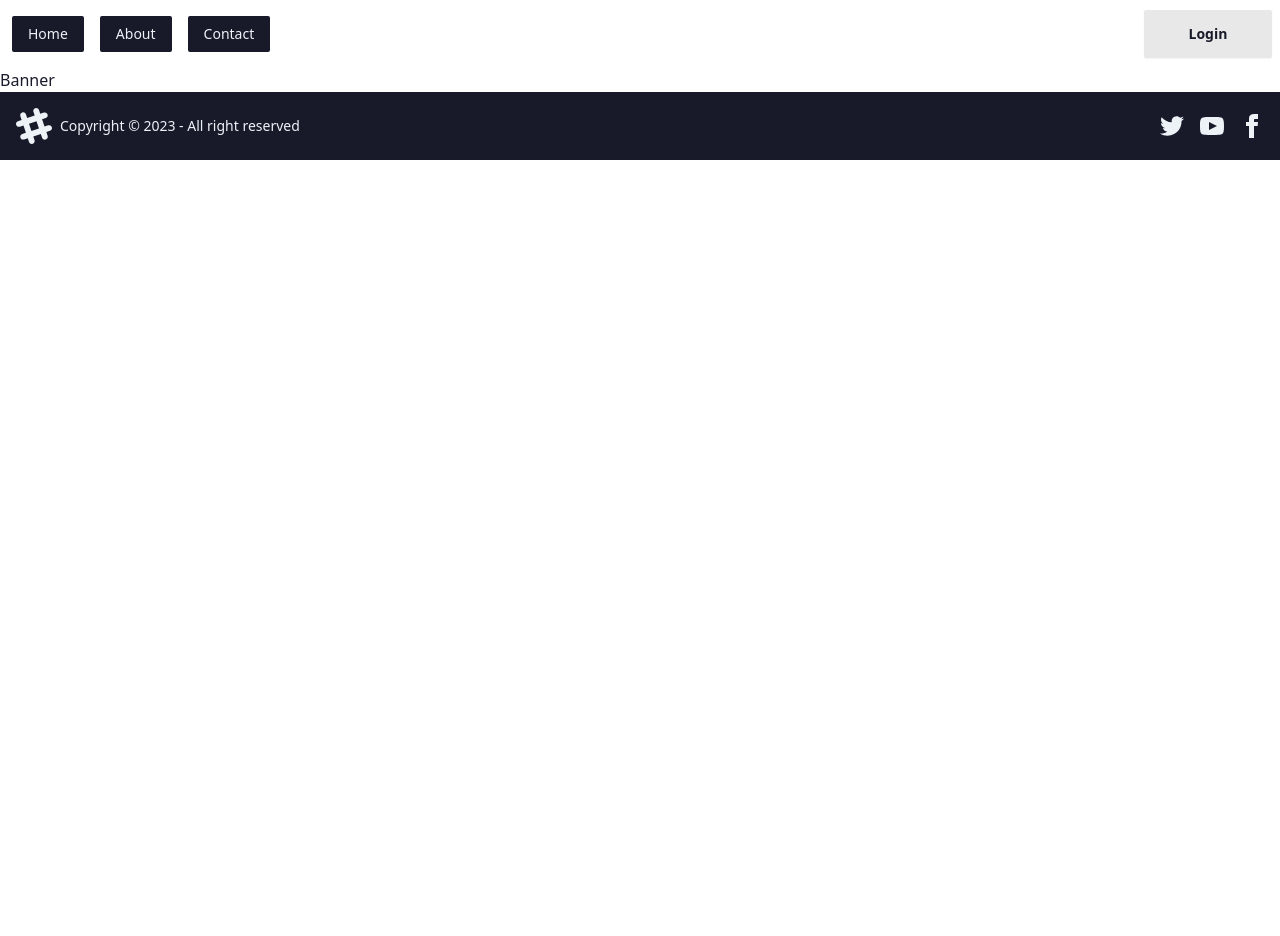
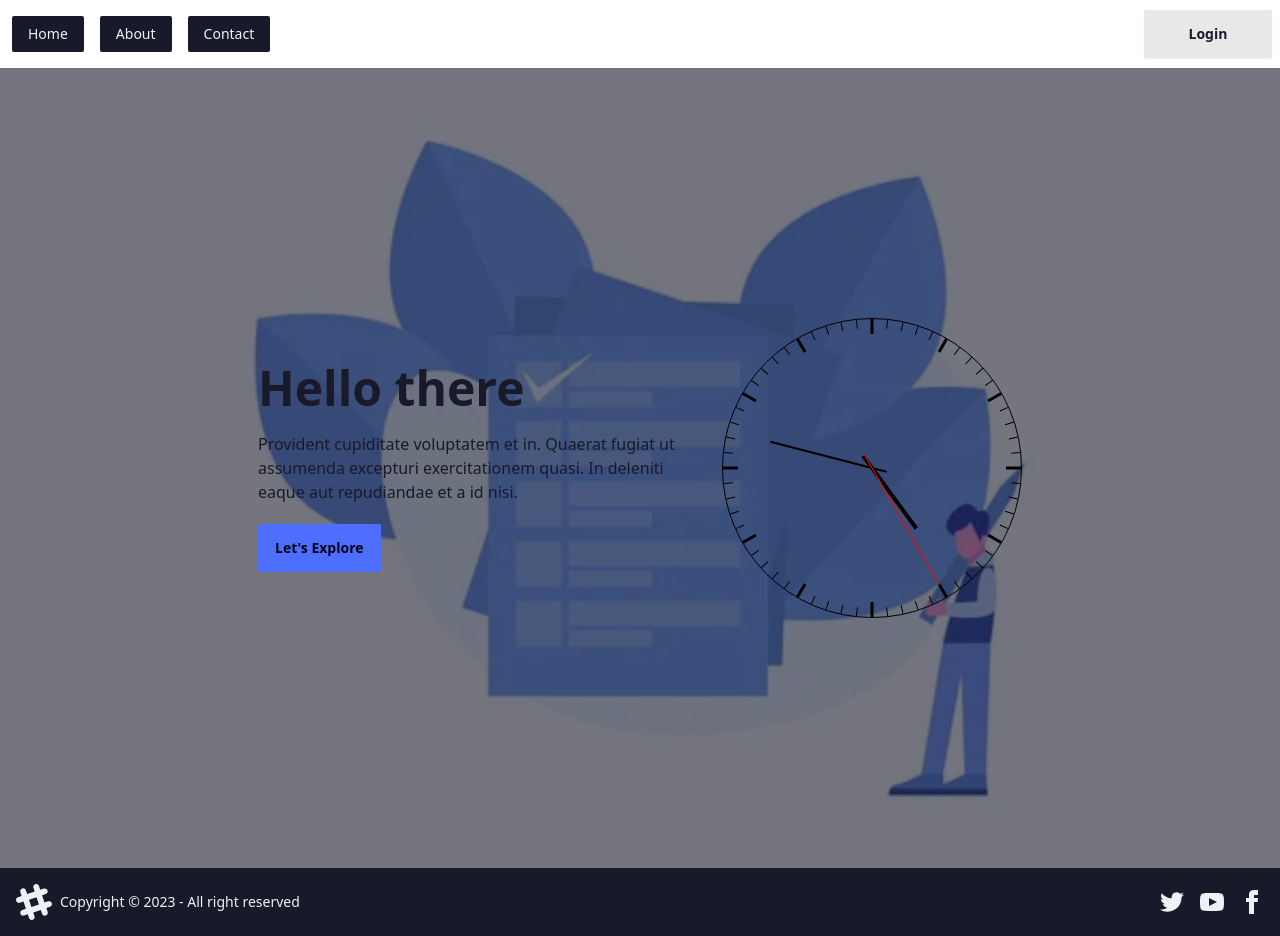
Before and after one commit to RafiKK98/task-management-platform, a React (Vite) app: page / in a window 1280 px wide. Before the commit the page ends 800 px from the top, so only its background shows below. Built offline with nearby package versions, Linux system fonts and the light colour scheme; no server answers.

Commit message:
implemented the banner component with react clock, will style the banner later

```diff
--- a/package.json
+++ b/package.json
@@ -12,6 +12,7 @@
   "dependencies": {
     "firebase": "^10.7.1",
     "react": "^18.2.0",
+    "react-clock": "^4.6.0",
     "react-dom": "^18.2.0",
     "react-hook-form": "^7.49.2",
     "react-pro-sidebar": "^1.1.0-alpha.1",
--- a/src/components/Banner.jsx
+++ b/src/components/Banner.jsx
@@ -1,8 +1,30 @@
+import { useEffect, useState } from "react";
+import Clock from "react-clock";
+import 'react-clock/dist/Clock.css';
+import bannerImg from "../assets/banner-img.jpg";
+import { Link } from "react-router-dom";
 
 const Banner = () => {
+    const [value, setValue] = useState(new Date());
+
+    useEffect(() => {
+        const interval = setInterval(() => setValue(new Date()), 1000);
+
+        return () => {
+        clearInterval(interval);
+        };
+    }, []);
     return (
-        <div>
-            Banner
+        <div className="hero min-h-screen" style={{backgroundImage: `url(${bannerImg})`}}>
+            <div className="hero-overlay bg-opacity-60"></div>
+            <div className="hero-content flex flex-row">
+                <div className="max-w-md">
+                    <h1 className="mb-5 text-5xl font-bold">Hello there</h1>
+                    <p className="mb-5">Provident cupiditate voluptatem et in. Quaerat fugiat ut assumenda excepturi exercitationem quasi. In deleniti eaque aut repudiandae et a id nisi.</p>
+                    <button className="btn btn-primary"><Link to="/dashboard">Let&apos;s Explore</Link></button>
+                </div>
+                <Clock value={value} size={300} className="react-clock text-red-900" />
+            </div>
         </div>
     );
 }
--- a/src/routes/PrivateRoute.jsx
+++ b/src/routes/PrivateRoute.jsx
@@ -12,7 +12,7 @@ const PrivateRoute = ({ children }) => {
     if (user) {
         return children
     }
-    <Navigate to="/login" />
+    return <Navigate to="/login" />
 }
 
 export default PrivateRoute
```
Also changed, not shown: src/assets/banner-img.jpg (added), 1 other file (tests, documents, lock files or other folders).
